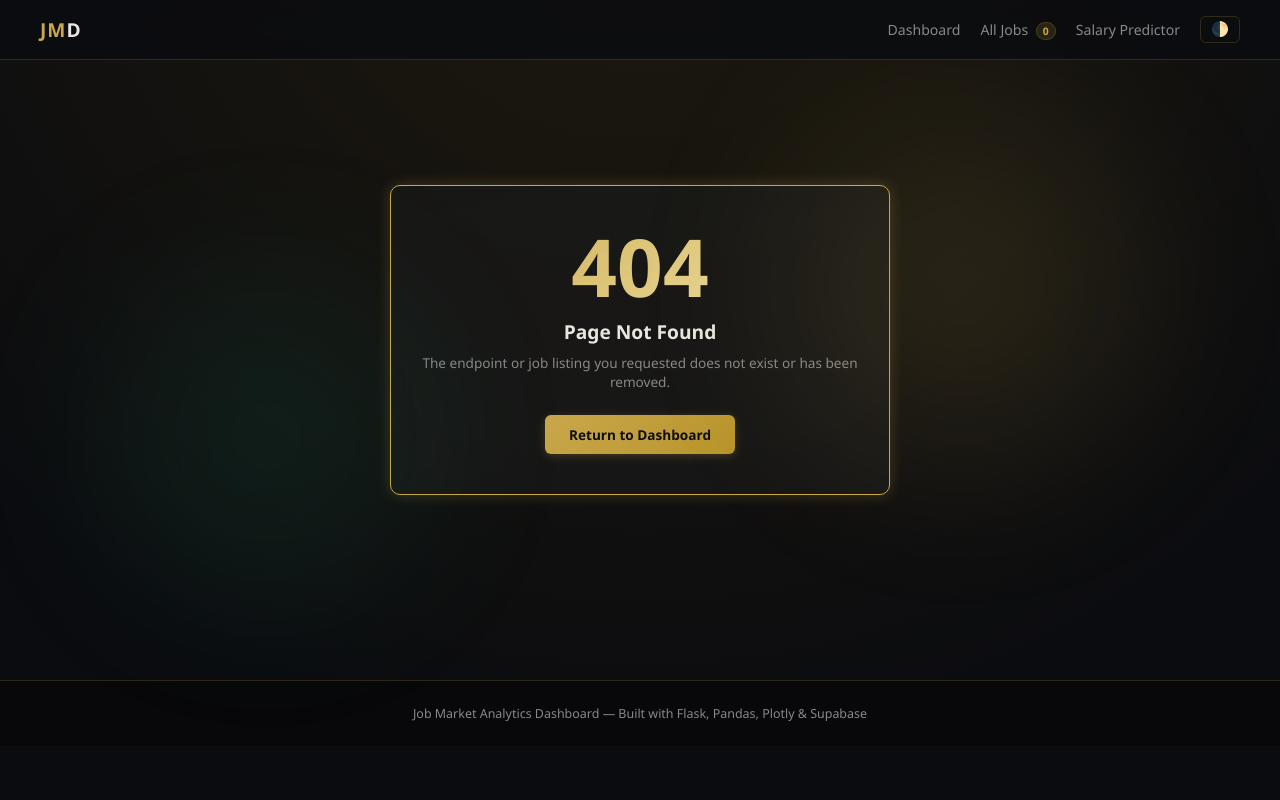
After one commit to Shakir-Raza/job-market-dashboard, a Flask app: template templates/404.html in a window 1280 px wide. The commit adds this page. Run offline with Flask 3, Linux system fonts and the light colour scheme; the template is opened without the code that fills it, so the values that code supplies are empty; some libraries are stand-ins or nearby versions.

Commit message:
fix:add 404 page and enhance GUI

```diff
--- a/static/css/style.css
+++ b/static/css/style.css
@@ -18,29 +18,41 @@ html {
 
 /* ── CSS VARIABLES ───────────────────────── */
 :root {
-  --bg:         #0d0d0d;
-  --card:       #1a1a1a;
-  --border:     #2a2a2a;
-  --accent:     #c9a84c;
-  --text:       #e8e6df;
-  --muted:      #888;
-  --muted2:     #555;
-  --footer-bg:  #0d0d0d;
+  --bg:           #0b0c10;
+  --bg-gradient:  radial-gradient(circle at 50% -20%, #1f1a0e 0%, #0b0c10 80%);
+  --card:         rgba(26, 26, 26, 0.7);
+  --card-solid:   #1a1a1a;
+  --border:       rgba(201, 168, 76, 0.2);
+  --border-hover: rgba(201, 168, 76, 0.5);
+  --accent:       #c9a84c;
+  --accent-light: #f3e5ab;
+  --accent-glow:  rgba(201, 168, 76, 0.25);
+  --text:         #e8e6df;
+  --muted:        #888888;
+  --muted2:       #555555;
+  --footer-bg:    #08080a;
 }
 
 body.light {
-  --bg:        #f5f4f0;
-  --card:      #ffffff;
-  --border:    #e0ddd6;
-  --accent:    #b8942a;
-  --text:      #1a1a1a;
-  --muted:     #666;
-  --muted2:    #999;
-  --footer-bg: #eeecea;
+  --bg:           #f5f4f0;
+  --bg-gradient:  radial-gradient(circle at 50% -20%, #fff9e6 0%, #f5f4f0 80%);
+  --card:         rgba(255, 255, 255, 0.85);
+  --card-solid:   #ffffff;
+  --border:       rgba(184, 148, 42, 0.25);
+  --border-hover: rgba(184, 148, 42, 0.6);
+  --accent:       #b8942a;
+  --accent-light: #8e701b;
+  --accent-glow:  rgba(184, 148, 42, 0.2);
+  --text:         #1a1a1a;
+  --muted:        #666666;
+  --muted2:       #999999;
+  --footer-bg:    #eeecea;
 }
 
 body {
   background: var(--bg);
+  background-image: var(--bg-gradient);
+  background-attachment: fixed;
   color: var(--text);
   font-family: 'Segoe UI', system-ui, -apple-system, sans-serif;
   min-height: 100vh;
@@ -57,9 +69,15 @@ nav {
   border-bottom: 1px solid var(--border);
   position: sticky;
   top: 0;
-  background: var(--bg);
+  background: rgba(11, 12, 16, 0.85);
+  backdrop-filter: blur(12px);
+  -webkit-backdrop-filter: blur(12px);
   z-index: 100;
   gap: 16px;
+}
+
+body.light nav {
+  background: rgba(245, 244, 240, 0.85);
 }
 
 .nav-logo {
@@ -83,15 +106,22 @@ nav {
   text-decoration: none;
   font-size: 0.88rem;
   white-space: nowrap;
-  transition: color 0.2s;
+  transition: color 0.2s, transform 0.2s;
 }
 
-.nav-links a:hover { color: var(--text); }
-.nav-links a.active { color: var(--accent); }
+.nav-links a:hover {
+  color: var(--text);
+  transform: translateY(-1px);
+}
+
+.nav-links a.active {
+  color: var(--accent);
+  font-weight: 600;
+}
 
 .nav-badge {
-  background: #c9a84c22;
-  border: 1px solid #c9a84c44;
+  background: rgba(201, 168, 76, 0.15);
+  border: 1px solid var(--border);
   color: var(--accent);
   font-size: 0.65rem;
   padding: 1px 6px;
@@ -110,28 +140,64 @@ nav {
   cursor: pointer;
   font-size: 0.9rem;
   flex-shrink: 0;
-  transition: all 0.2s;
+  transition: all 0.25s ease;
 }
+
 .theme-toggle:hover {
   border-color: var(--accent);
-  color: var(--text);
+  color: var(--accent);
+  box-shadow: 0 0 10px var(--accent-glow);
 }
 
-/* ── CONTAINER ───────────────────────────── */
+/* ── CONTAINER & AMBIENT BACKGROUND ──────── */
 .container {
   max-width: 1200px;
   margin: 0 auto;
   padding: 40px 24px;
   width: 100%;
+  position: relative;
+  z-index: 2;
+}
+
+.bg-orb {
+  position: absolute;
+  border-radius: 50%;
+  filter: blur(90px);
+  opacity: 0.12;
+  pointer-events: none;
+  z-index: 1;
+}
+
+.bg-orb-1 {
+  width: 350px;
+  height: 350px;
+  background: #c9a84c;
+  top: 5%;
+  right: 10%;
+  animation: floatOrb 12s ease-in-out infinite alternate;
+}
+
+.bg-orb-2 {
+  width: 300px;
+  height: 300px;
+  background: #1D9E75;
+  bottom: 10%;
+  left: 5%;
+  animation: floatOrb 14s ease-in-out infinite alternate-reverse;
 }
 
 /* ── PAGE HEADER ─────────────────────────── */
-.page-header { margin-bottom: 32px; }
+.page-header {
+  margin-bottom: 32px;
+  animation: fadeInDown 0.6s cubic-bezier(0.16, 1, 0.3, 1) forwards;
+}
 
 .page-header h1 {
   font-size: 1.8rem;
   font-weight: 700;
-  color: var(--text);
+  background: linear-gradient(135deg, var(--text) 30%, var(--accent) 100%);
+  -webkit-background-clip: text;
+  -webkit-text-fill-color: transparent;
   line-height: 1.2;
 }
 
@@ -147,8 +213,34 @@ nav {
   font-size: 0.72rem;
   text-transform: uppercase;
   letter-spacing: 0.1em;
-  color: var(--muted2);
+  color: var(--accent);
   margin-bottom: 14px;
+  font-weight: 700;
+}
+
+/* ── GLASS CARDS & HOVER ANIMATIONS ──────── */
+.stat-card,
+.chart-box,
+.chart-full,
+.job-card,
+.prediction-box {
+  background: var(--card);
+  border: 1px solid var(--border);
+  backdrop-filter: blur(12px);
+  -webkit-backdrop-filter: blur(12px);
+  border-radius: 10px;
+  transition: transform 0.25s cubic-bezier(0.16, 1, 0.3, 1),
+              border-color 0.25s ease,
+              box-shadow 0.25s ease;
+}
+
+.stat-card:hover,
+.job-card:hover,
+.chart-box:hover,
+.chart-full:hover {
+  border-color: var(--border-hover);
+  transform: translateY(-2px);
+  box-shadow: 0 6px 20px var(--accent-glow);
 }
 
 /* ── STAT CARDS ──────────────────────────── */
@@ -321,18 +425,34 @@ nav {
   cursor: pointer;
   border: none;
   font-weight: 600;
-  transition: opacity 0.2s;
+  transition: all 0.25s ease;
   text-decoration: none;
   display: inline-flex;
   align-items: center;
   justify-content: center;
 }
-.btn:hover { opacity: 0.85; }
-.btn-primary { background: var(--accent); color: #0d0d0d; }
+
+.btn-primary {
+  background: linear-gradient(135deg, #c9a84c 0%, #b8942a 100%);
+  color: #0d0d0d;
+  box-shadow: 0 2px 10px var(--accent-glow);
+}
+
+.btn-primary:hover {
+  opacity: 0.95;
+  transform: translateY(-1px);
+  box-shadow: 0 4px 16px rgba(201, 168, 76, 0.35);
+}
+
 .btn-secondary {
   background: var(--card);
   color: var(--muted);
   border: 1px solid var(--border);
+}
+
+.btn-secondary:hover {
+  border-color: var(--accent);
+  color: var(--text);
 }
 
 /* ── QUICK FILTERS ───────────────────────── */
@@ -419,24 +553,33 @@ nav {
   cursor: pointer;
   font-size: 0.82rem;
   color: var(--text);
-  transition: border-color 0.2s;
+  transition: all 0.2s ease;
 }
-.skill-checkbox:hover { border-color: #c9a84c44; }
+
+.skill-checkbox:hover {
+  border-color: var(--accent);
+  transform: translateY(-1px);
+}
+
 .skill-checkbox input { accent-color: var(--accent); }
 
 .prediction-box {
   background: var(--card);
-  border: 1px solid #c9a84c44;
+  border: 1px solid var(--accent);
   border-radius: 10px;
   padding: 30px;
   text-align: center;
   margin: 24px 0;
+  box-shadow: 0 0 20px var(--accent-glow);
+  animation: pulseBox 3s ease-in-out infinite alternate;
 }
 
 .prediction-number {
   font-size: 2.5rem;
   font-weight: 700;
-  color: var(--accent);
+  background: linear-gradient(135deg, var(--accent) 0%, var(--accent-light) 100%);
+  -webkit-background-clip: text;
+  -webkit-text-fill-color: transparent;
 }
 
 .prediction-label {
--- /dev/null
+++ b/templates/404.html
@@ -0,0 +1,51 @@
+<!DOCTYPE html>
+<html lang="en">
+<head>
+  <meta charset="UTF-8">
+  <meta name="viewport" content="width=device-width, initial-scale=1.0">
+  <title>404 - Page Not Found | Job Market Dashboard</title>
+  <link rel="stylesheet" href="{{ url_for('static', filename='css/style.css') }}">
+</head>
+<body>
+
+<nav>
+  <a href="/" class="nav-logo">JM<span style="color:var(--text)">D</span></a>
+  <div class="nav-links">
+    <a href="/">Dashboard</a>
+    <a href="/jobs">All Jobs <span class="nav-badge">{{ nav_job_count }}</span></a>
+    <a href="/predict">Salary Predictor</a>
+    <button onclick="toggleTheme()" class="theme-toggle" title="Toggle dark/light mode">🌓</button>
+  </div>
+</nav>
+
+<div class="container" style="min-height: 70vh; display: flex; align-items: center; justify-content: center;">
+  <div class="bg-orb bg-orb-1"></div>
+  <div class="bg-orb bg-orb-2"></div>
+
+  <div class="prediction-box" style="max-width: 500px; width: 100%; padding: 40px 24px;">
+    <div class="prediction-number" style="font-size: 5rem; line-height: 1;">404</div>
+    <div style="font-size: 1.2rem; font-weight: 700; margin: 12px 0 8px 0; color: var(--text);">Page Not Found</div>
+    <div class="prediction-label" style="margin-bottom: 24px;">
+      The endpoint or job listing you requested does not exist or has been removed.
+    </div>
+    <a href="/" class="btn btn-primary" style="padding: 10px 24px;">Return to Dashboard</a>
+  </div>
+</div>
+
+<footer>Job Market Analytics Dashboard — Built with Flask, Pandas, Plotly & Supabase</footer>
+
+<script>
+  if (localStorage.getItem('theme') === 'light') {
+    document.body.classList.add('light');
+  }
+
+  function toggleTheme() {
+    document.body.classList.toggle('light');
+    localStorage.setItem('theme',
+      document.body.classList.contains('light') ? 'light' : 'dark'
+    );
+  }
+</script>
+
+</body>
+</html>
```
Also changed, not shown: other parts of static/css/style.css (+94 -37 lines), templates/dashboard.html (+11 -7 lines), templates/job_detail.html (+12 -12 lines), templates/jobs.html (+17 -18 lines), templates/predict.html (+13 -62 lines).
